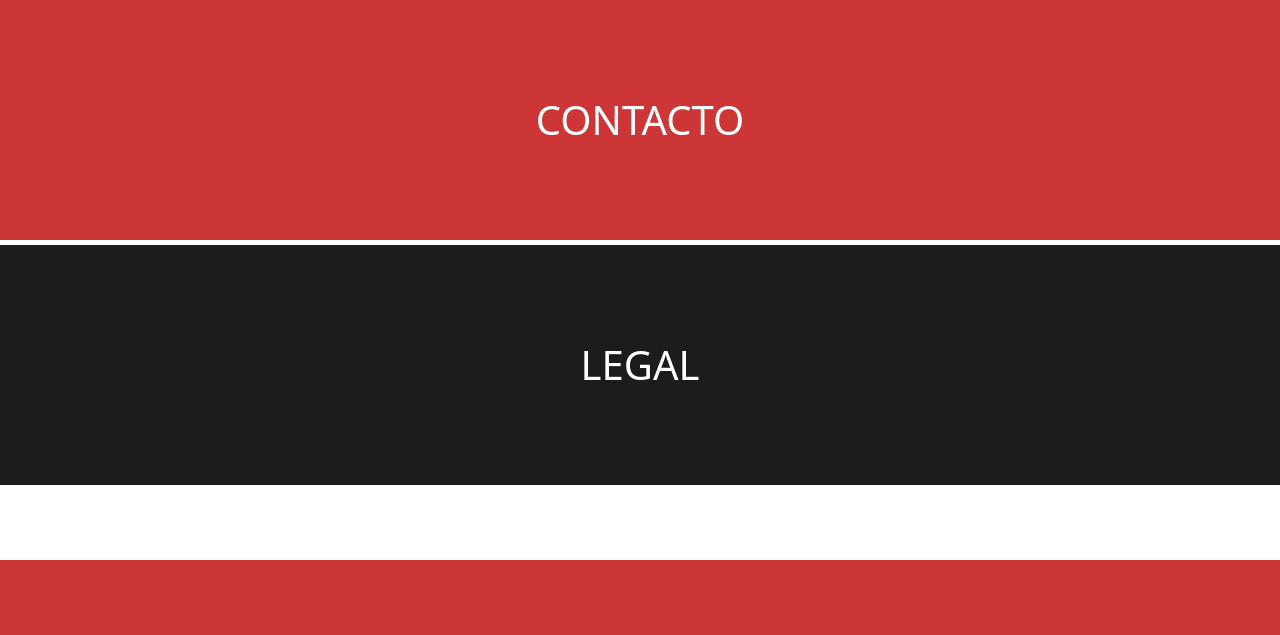
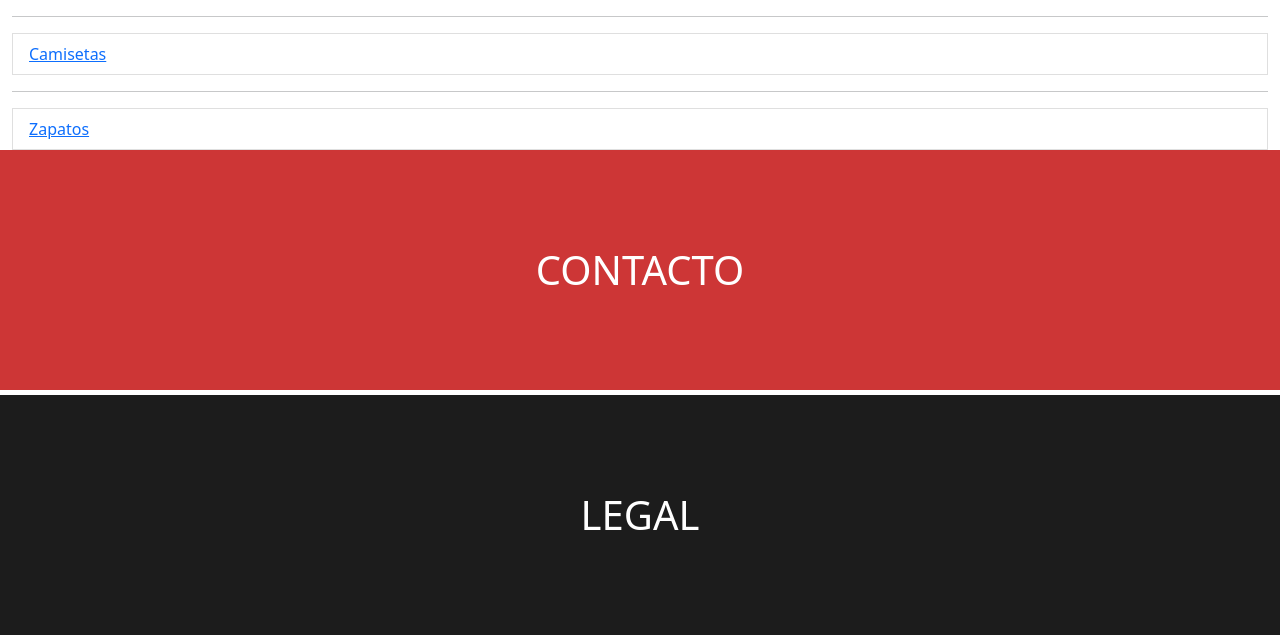
Before and after one commit to Ermys-Code/Just_Clothes, a Django app: page /tienda/ in a window 1280 px wide. Shown: the part 240-875 px from the top of the page. Before the commit the page ends 800 px from the top, so only its background shows below. Run offline with Django 4.2, Linux system fonts and the light colour scheme; data comes from the database, SQL or seed files in the repository.

```diff
--- a/Just_Clothes_Project/tienda/templates/main.html
+++ b/Just_Clothes_Project/tienda/templates/main.html
@@ -1,7 +1,12 @@
 {% extends "base_generic.html" %}
+{% block content %}
+
+
 
 {% for category in categories %}
 <hr>
-<li class="list-group-item sidebar_base_li"><a href="{{ category.get_absolute_url }}">category.name</a></li>
+<li class="list-group-item sidebar_base_li"><a href="{{ category.get_absolute_url }}">{{category.name}}</a></li>
 
 {% endfor %}
+
+{% endblock %}
--- a/Just_Clothes_Project/tienda/views.py
+++ b/Just_Clothes_Project/tienda/views.py
@@ -51,6 +51,7 @@ def filter_category(request, pk):
     results = Producto.objects.filter(category__exact=applied)
 
     context = {
+        "applied":applied,
 
         "results":results
     }
```
